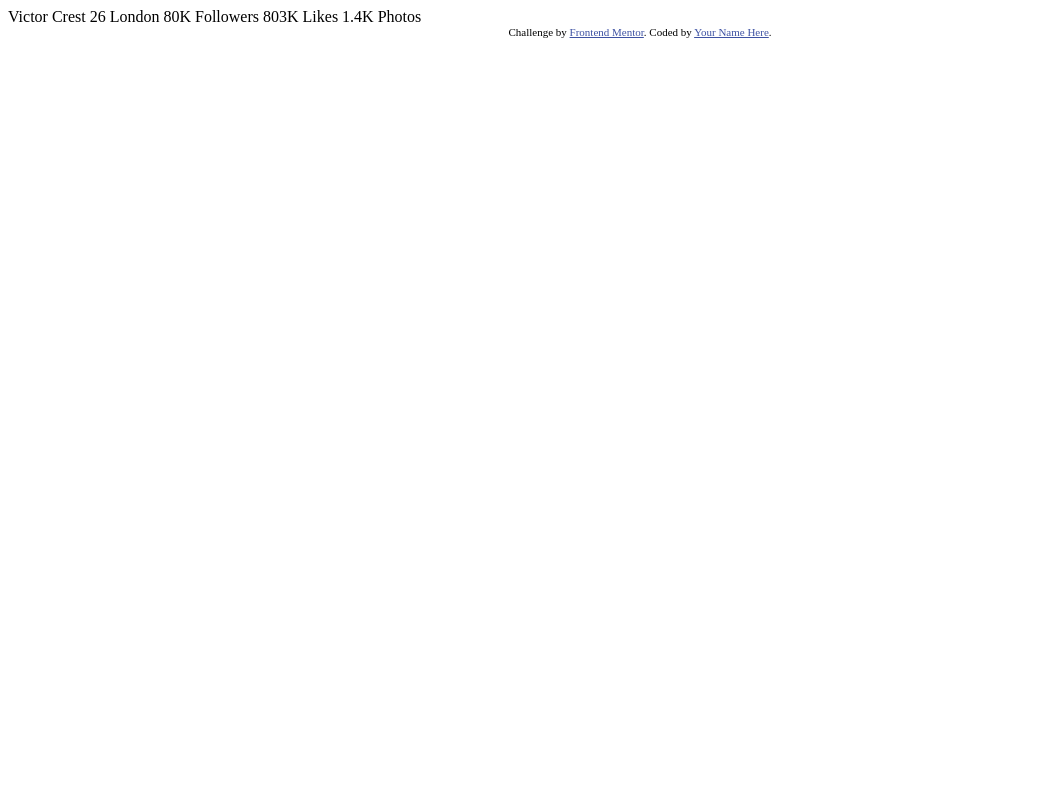
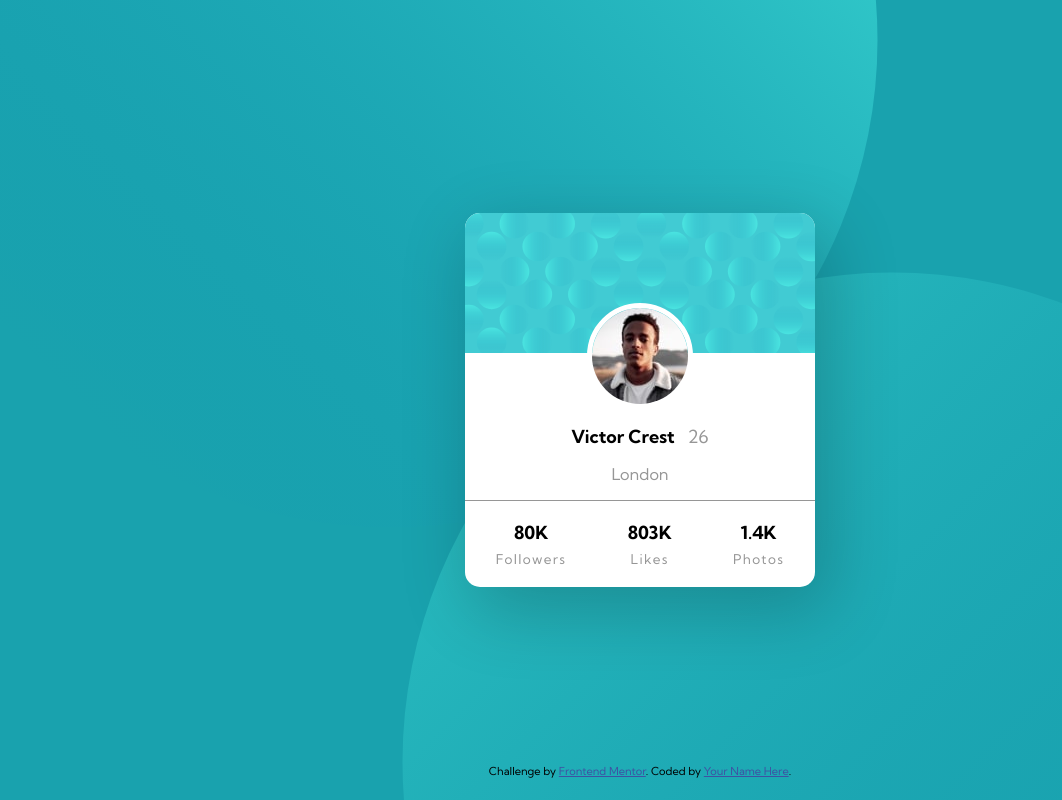
Before and after one commit to emrido/FM-ProfileCardComponent, a plain HTML site: page index.html in a window 1280 px wide. Shown: the whole page, without its empty margins (0-1062 px from the left). Drawn offline with Linux system fonts and the light colour scheme.

Commit message:
style added

```diff
--- a/index.html
+++ b/index.html
@@ -1,21 +1,21 @@
 <!DOCTYPE html>
 <html lang="en">
+
 <head>
   <meta charset="UTF-8">
-  <meta name="viewport" content="width=device-width, initial-scale=1.0"> <!-- displays site properly based on user's device -->
+  <meta name="viewport" content="width=device-width, initial-scale=1.0">
+  <!-- displays site properly based on user's device -->
 
   <link rel="icon" type="image/png" sizes="32x32" href="./images/favicon-32x32.png">
-
+  <link rel="preconnect" href="https://fonts.gstatic.com">
+  <link href="https://fonts.googleapis.com/css2?family=Kumbh+Sans:wght@400;700&display=swap" rel="stylesheet">
+  <link rel="stylesheet" href="style.css">
   <title>Frontend Mentor | Profile card component</title>
 
-  <!-- Feel free to remove these styles or customise in your own stylesheet 👍 -->
-  <style>
-    .attribution { font-size: 11px; text-align: center; }
-    .attribution a { color: hsl(228, 45%, 44%); }
-  </style>
 </head>
+
 <body>
-  Victor Crest
+  <!-- Victor Crest
   26
   London
 
@@ -26,10 +26,36 @@
   Likes
 
   1.4K
-  Photos
+  Photos -->
+  <main>
+    <div class="card">
+      <div class="header">
+        <img src="./images/image-victor.jpg" alt="Victor">
+      </div>
+      <div class="bio">
+        Victor Crest <span id="age">26</span>
+        <p id="location">London</p>
+      </div>
+      <div class="footer">
+        <div class="stat">
+          <div class="stat-number">80K</div>
+          <div class="stat-desc">Followers</div>
+        </div>
+        <div class="stat">
+          <div class="stat-number">803K</div>
+          <div class="stat-desc">Likes</div>
+        </div>
+        <div class="stat">
+          <div class="stat-number">1.4K</div>
+          <div class="stat-desc">Photos</div>
+        </div>
+      </div>
+    </div>
+  </main>
   <div class="attribution">
     Challenge by <a href="https://www.frontendmentor.io?ref=challenge" target="_blank">Frontend Mentor</a>.
     Coded by <a href="#">Your Name Here</a>.
   </div>
 </body>
+
 </html>
--- /dev/null
+++ b/style.css
@@ -0,0 +1,114 @@
+:root {
+  --primary-dark-cyan: hsl(185, 75%, 39%);
+  --primary-desat-blue: hsl(229, 23%, 23%);
+  --neutral-dark-grey: hsl(0, 0%, 59%);
+}
+
+body {
+  font-family: 'Kumbh Sans', sans-serif;
+  font-size: 18px;
+  margin: 0;
+  height: 100vh;
+  background-image:
+    url('./images/bg-pattern-top.svg'),
+    url('./images/bg-pattern-bottom.svg');
+  background-position:
+    top -450px left -100px,
+    bottom -450px right -100px;
+  background-repeat: no-repeat;
+  background-color: var(--primary-dark-cyan);
+}
+main {
+  height: 100%;
+  display: flex;
+  justify-content: center;
+  align-items: center;
+  margin: 0 23px;
+}
+.card {
+  height: 20.78em;
+  width: 18.05em;
+  background-color: white;
+  border-radius: 15px;
+  box-shadow: 10px 20px 70px 5px rgba(0, 0, 0, 0.2);
+  display: flex;
+  flex-direction: column;
+}
+
+@media screen and (min-width: 375px) {
+  .card {
+    width: 19.44em;
+  }
+}
+
+.card .header {
+  height: 7.78em;
+  width: 100%;
+  background-image: url('./images/bg-pattern-card.svg');
+  border-radius: 15px 15px 0 0;
+}
+
+.card .header img {
+  margin-left: 50%;
+  transform: translate(-50%);
+  margin-top: 5em;
+  border-radius: 50%;
+  border: 5px solid white;
+}
+
+.card .bio {
+  margin-top: 4em;
+  width: 100%;
+  border-bottom: 1px solid var(--neutral-dark-grey, .25);
+  font-weight: 700;
+  text-align: center;
+}
+
+#age {
+  margin-left: .5em;
+}
+
+.card p {
+  font-size: .9em;
+}
+
+.card .bio #age, .card p {
+  font-weight: 400;
+  color: var(--neutral-dark-grey);
+
+}
+
+.card .footer {
+  width: 100%;
+  display: flex;
+  flex: row;
+  justify-content: space-around;
+  margin: auto;
+}
+
+.card .footer .stat {
+  text-align: center;
+}
+
+.stat-number {
+  font-weight: 700;
+}
+
+.stat-desc {
+  margin-top: .5em;
+  font-size: .75em;
+  letter-spacing: .1em;
+  color: var(--neutral-dark-grey);
+}
+
+.attribution {
+  position: fixed;
+  bottom: 2em;
+  font-size: 11px;
+  text-align: center;
+  width: 100%;
+}
+
+.attribution a {
+  color: hsl(228, 45%, 44%);
+}
```
